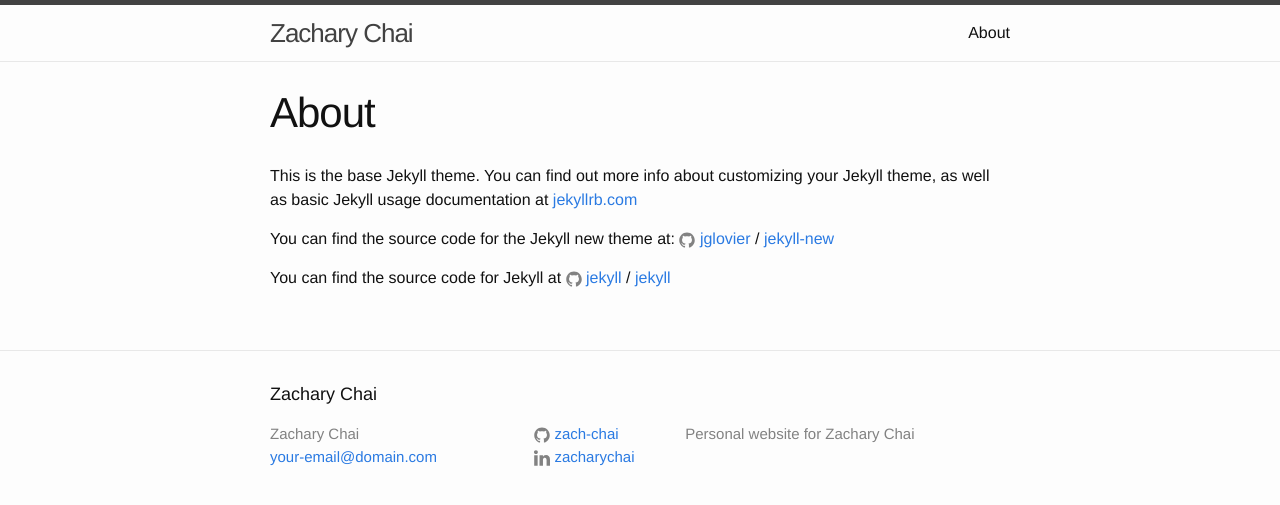
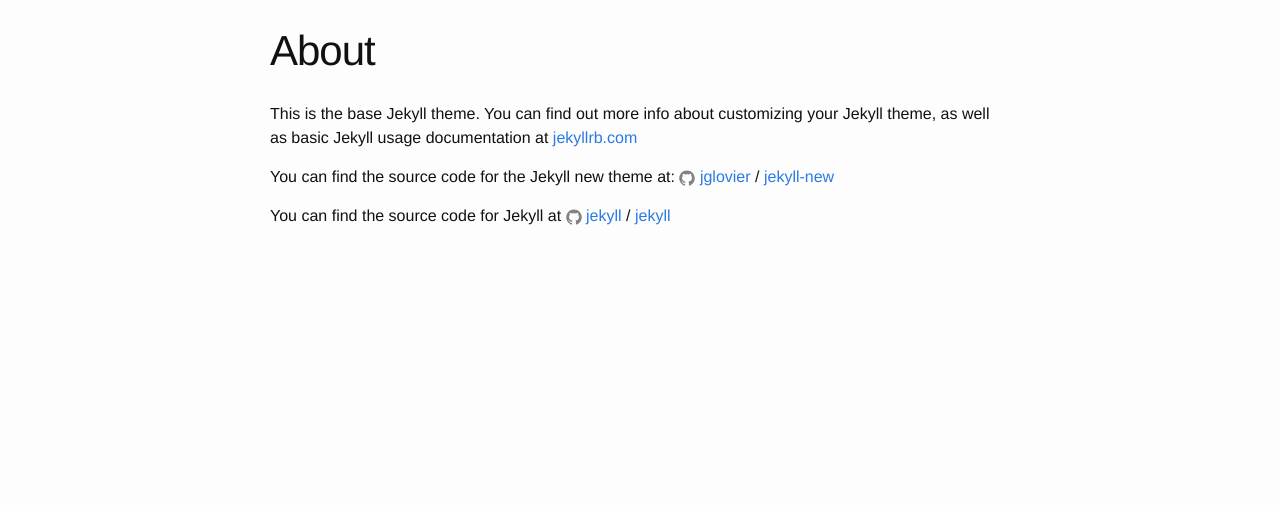
Before and after one commit to zach-chai/zach-chai.github.io, a Jekyll site: the page built from about.md, in a window 1280 px wide. Shown: the top 505 px of the page. Built offline with Jekyll 4.4.1, drawn with Linux system fonts in a browser that asks for light colours.

Commit message:
simplify

```diff
--- a/_config.yml
+++ b/_config.yml
@@ -7,11 +7,11 @@
 
 # Site settings
 title: Zachary Chai
-email: your-email@domain.com
+email: zachary.chai@outlook.com
 description: > # this means to ignore newlines until "baseurl:"
   Personal website for Zachary Chai
 baseurl: "" # the subpath of your site, e.g. /blog
-url: "http://yourdomain.com" # the base hostname & protocol for your site
+url: "http://zacharychai.com" # the base hostname & protocol for your site
 github_username:  zach-chai
 linkedin_username: zacharychai
 
--- a/_includes/head.html
+++ b/_includes/head.html
@@ -8,5 +8,4 @@
 
   <link rel="stylesheet" href="{{ "/css/main.css" | prepend: site.baseurl }}">
   <link rel="canonical" href="{{ page.url | replace:'index.html','' | prepend: site.baseurl | prepend: site.url }}">
-  <link rel="alternate" type="application/rss+xml" title="{{ site.title }}" href="{{ "/feed.xml" | prepend: site.baseurl | prepend: site.url }}">
 </head>
--- a/_layouts/default.html
+++ b/_layouts/default.html
@@ -5,16 +5,12 @@
 
   <body>
 
-    {% include header.html %}
-
     <div class="page-content">
       <div class="wrapper">
         {{ content }}
       </div>
     </div>
 
-    {% include footer.html %}
-
   </body>
 
 </html>
```
Also changed, not shown: index.html (+1 -15 lines).
